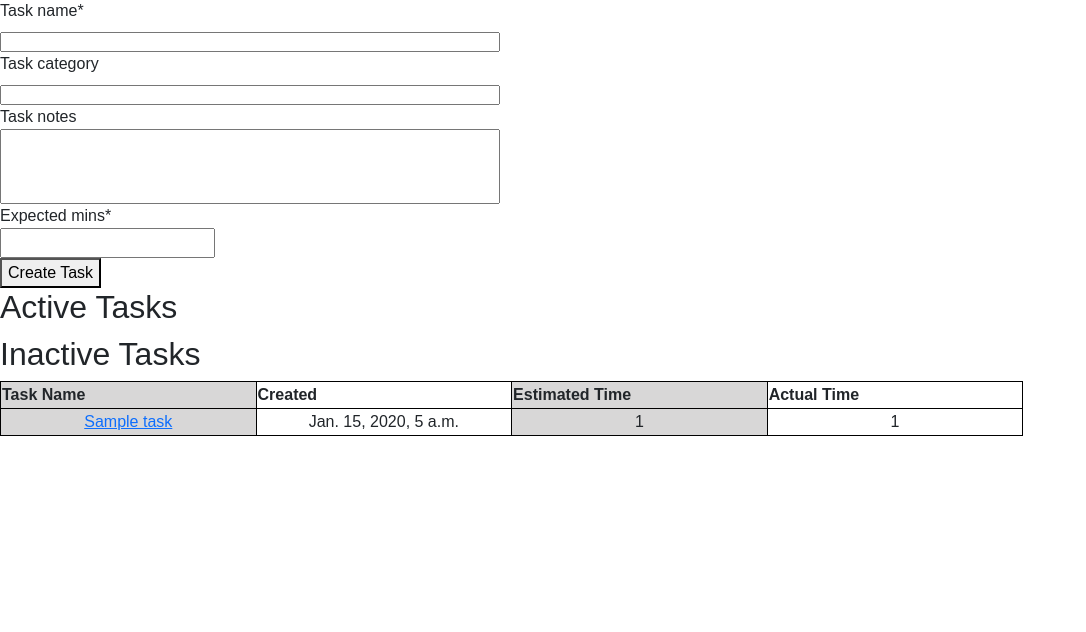
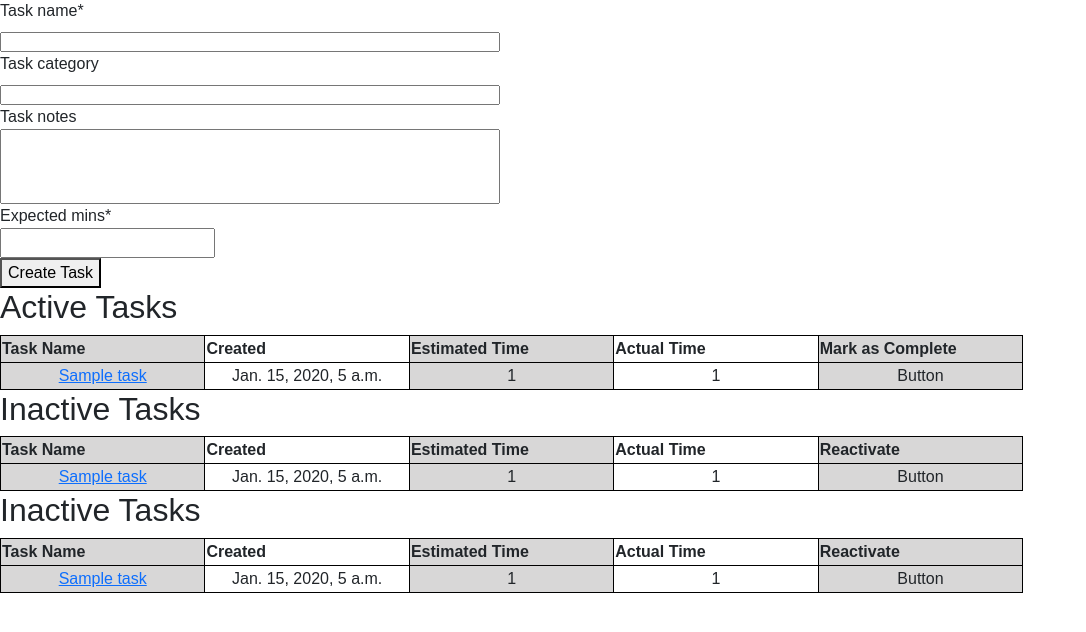
Before and after one commit to theletterjeff/task-time-tracker, a Django app: template time_tracker/templates/time_tracker/dashboard.html in a window 1280 px wide. Shown: the part 140-772 px from the top of the page, without its empty margins (0-1086 px from the left). Run offline with Django 3.2, Linux system fonts and the light colour scheme; the template is opened without the code that fills it: values that come from a table or form of the project are taken from there, others are empty; tables that the repository leaves empty hold one stand-in row (values such as "Sample post"); parts of the project's set-up code (start-up, migrations or seed data) failed here and were passed over; some libraries are stand-ins or nearby versions.

Commit message:
WIP inactive task page

```diff
--- a/time_tracker/templates/time_tracker/dashboard.html
+++ b/time_tracker/templates/time_tracker/dashboard.html
@@ -31,26 +31,53 @@
         </form>
     </div>
 
-    <!-- Display current active tasks -->
+    <!-- Display active tasks -->
     <div class="active_tasks">
         <h2>Active Tasks</h2>
-    </div>
-
-    <!-- Dispaly all tasks -->
-    <div class="inactive_tasks">
-        <h2>Inactive Tasks</h2>
         <table>
-            <colgroup id="all_task_cols">
+            <colgroup id="active_task_cols">
                 <col width="15%" style="background-color:#d8d7d7">
                 <col width="15%" style="background-color:white">
                 <col width="15%" style="background-color:#d8d7d7">
                 <col width="15%" style="background-color:white">
+                <col width="15%" style="background-color:#d8d7d7">
             </colgroup>
             <tr>
                 <th>Task Name</th>
                 <th>Created</th>
                 <th>Estimated Time</th>
                 <th>Actual Time</th>
+                <th>Mark as Complete</th>
+            </tr>
+            {% for task in active_tasks %}
+                <tr>
+                    <td><a href="{% url 'task_detail' task.id%}">{{ task.task_name }}</a></td>
+                    <td>{{ task.created_date }}</td>
+                    <td>{{ task.expected_mins }}</td>
+                    <td>{{ task.actual_mins|default_if_none:'--' }}</td>
+                    <td>Button</td>
+                </tr>
+            {% endfor %}
+            </table>
+    </div>
+
+    <!-- Display inactive tasks -->
+    <div class="inactive_tasks">
+        <h2>Inactive Tasks</h2>
+        <table>
+            <colgroup id="inactive_task_cols">
+                <col width="15%" style="background-color:#d8d7d7">
+                <col width="15%" style="background-color:white">
+                <col width="15%" style="background-color:#d8d7d7">
+                <col width="15%" style="background-color:white">
+                <col width="15%" style="background-color:#d8d7d7">
+            </colgroup>
+            <tr>
+                <th>Task Name</th>
+                <th>Created</th>
+                <th>Estimated Time</th>
+                <th>Actual Time</th>
+                <th>Reactivate</th>
             </tr>
             {% for task in inactive_tasks %}
                 <tr>
@@ -58,6 +85,37 @@
                     <td>{{ task.created_date }}</td>
                     <td>{{ task.expected_mins }}</td>
                     <td>{{ task.actual_mins|default_if_none:'--' }}</td>
+                    <td>Button</td>
+                </tr>
+            {% endfor %}
+            </table>
+    </div>
+
+        <!-- Display inactive tasks -->
+    <div class="task_tables">
+        <h2>Inactive Tasks</h2>
+        <table>
+            <colgroup id="inactive_task_cols">
+                <col width="15%" style="background-color:#d8d7d7">
+                <col width="15%" style="background-color:white">
+                <col width="15%" style="background-color:#d8d7d7">
+                <col width="15%" style="background-color:white">
+                <col width="15%" style="background-color:#d8d7d7">
+            </colgroup>
+            <tr>
+                <th>Task Name</th>
+                <th>Created</th>
+                <th>Estimated Time</th>
+                <th>Actual Time</th>
+                <th>Reactivate</th>
+            </tr>
+            {% for task in inactive_tasks %}
+                <tr>
+                    <td><a href="{% url 'task_detail' task.id%}">{{ task.task_name }}</a></td>
+                    <td>{{ task.created_date }}</td>
+                    <td>{{ task.expected_mins }}</td>
+                    <td>{{ task.actual_mins|default_if_none:'--' }}</td>
+                    <td>Button</td>
                 </tr>
             {% endfor %}
             </table>
--- a/time_tracker/urls.py
+++ b/time_tracker/urls.py
@@ -6,5 +6,9 @@ urlpatterns = [
     path('', views.dashboard, name='dashboard'),
     path('all_tasks/', views.all_tasks, name='all_tasks'),
     path('<int:task_id>/', views.task_detail, name='task_detail'),
+<<<<<<< HEAD
     path('index/', views.index, name='index'),
+=======
+    path('inactive_tasks/', views.inactive_tasks, name='inactive_tasks')
+>>>>>>> 20858b8 (WIP inactive task page)
 ]
--- a/tlj_website/settings.py
+++ b/tlj_website/settings.py
@@ -39,6 +39,7 @@ INSTALLED_APPS = [
     'django.contrib.staticfiles',
     'crispy_forms',
     'django_q',
+    'django_tables2',
 ]
 
 MIDDLEWARE = [
```
Also changed, not shown: time_tracker/tables.py (added, +14 -0 lines), time_tracker/templates/time_tracker/inactive_tasks.html (added, +13 -0 lines), time_tracker/views.py (+21 -0 lines).
